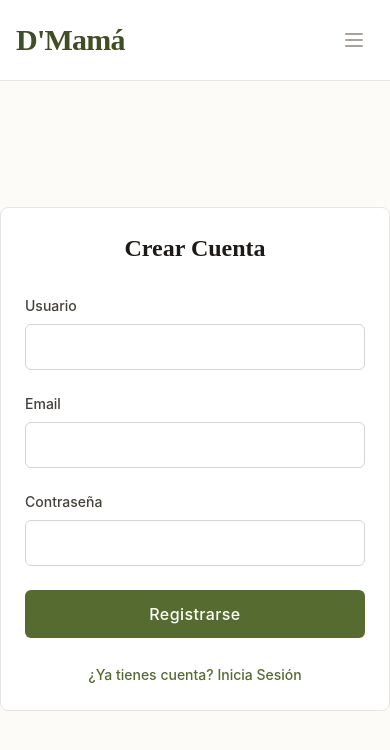
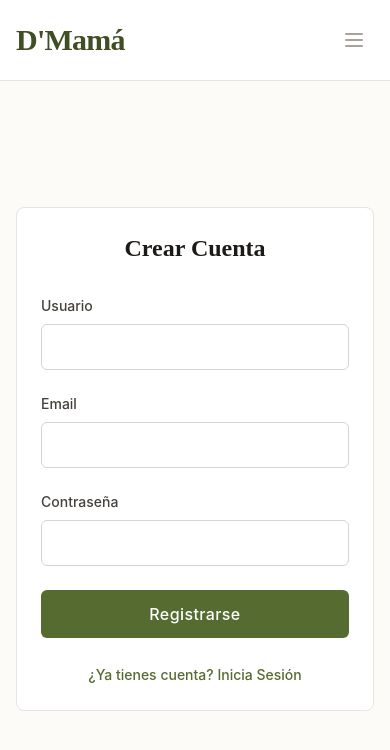
Before and after one commit to Gabo31029/D-Mam-, a Vue app in the folder frontend/: page /register in a window 390 px wide. Shown: the top 750 px of the page. Built offline with nearby package versions, Linux system fonts and the light colour scheme; no server answers.

Commit message:
style(auth): ensure horizontal padding on mobile containers

```diff
--- a/frontend/src/views/Login.vue
+++ b/frontend/src/views/Login.vue
@@ -22,7 +22,7 @@ const handleLogin = async () => {
 </script>
 
 <template>
-  <div class="flex justify-center items-center h-[80vh]">
+  <div class="flex justify-center items-center h-[80vh] px-4">
     <div
       class="card w-full max-w-md p-6 sm:p-10 border border-stone-200 shadow-none"
     >
--- a/frontend/src/views/Register.vue
+++ b/frontend/src/views/Register.vue
@@ -36,7 +36,7 @@ const handleRegister = async () => {
 </script>
 
 <template>
-  <div class="flex justify-center items-center h-[80vh]">
+  <div class="flex justify-center items-center h-[80vh] px-4">
     <div
       class="card w-full max-w-md p-6 sm:p-10 border border-stone-200 shadow-none"
     >
```
